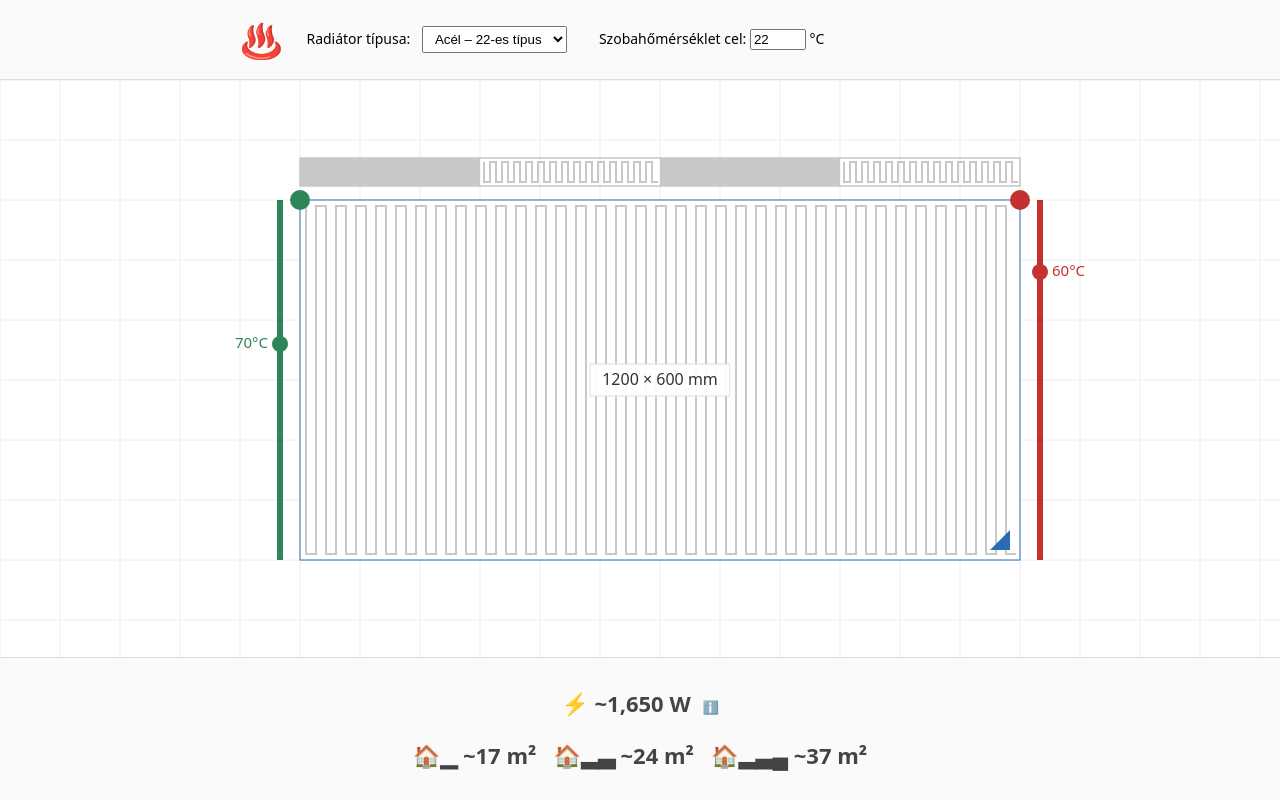
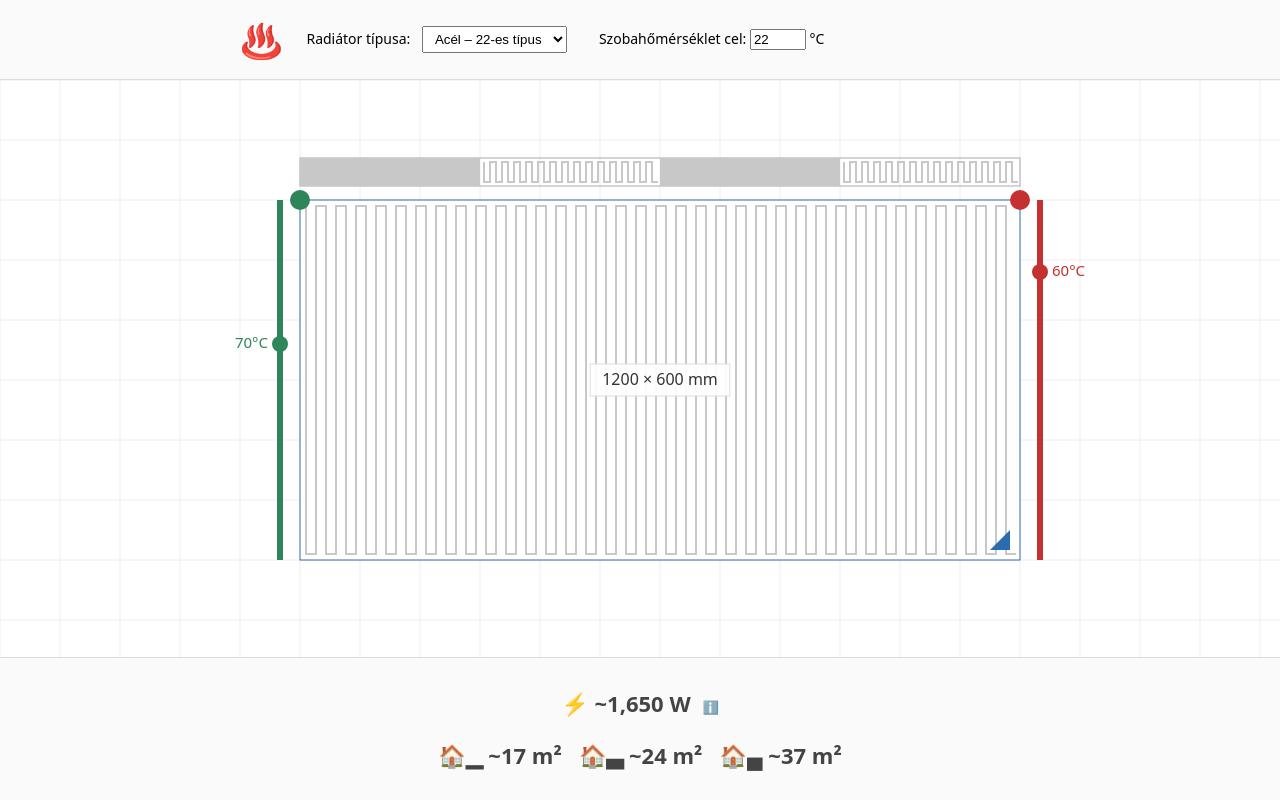
Before and after one commit to csabascript/radiator, a website: page index.html in a window 1280 px wide. Drawn offline with Linux system fonts and the light colour scheme.

Commit message:
feat: refactor

```diff
--- a/index.html
+++ b/index.html
@@ -545,8 +545,8 @@
           </p>
           <p>
             🏠▁ ~${Math.round(estM2_poor).toLocaleString()} m²&nbsp;&nbsp;
-            🏠▂▃ ~${Math.round(estM2_medium).toLocaleString()} m²&nbsp;&nbsp;
-            🏠▂▃▄ ~${Math.round(estM2_good).toLocaleString()} m²
+            🏠▃ ~${Math.round(estM2_medium).toLocaleString()} m²&nbsp;&nbsp;
+            🏠▄ ~${Math.round(estM2_good).toLocaleString()} m²
           </p>
         `;
       }
```
